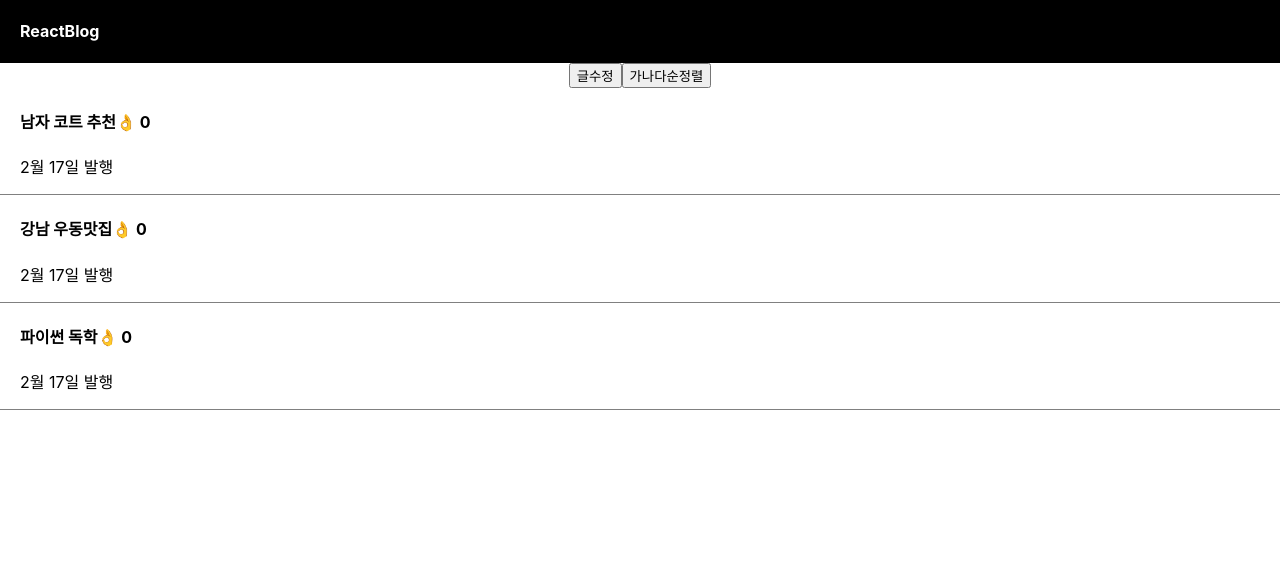
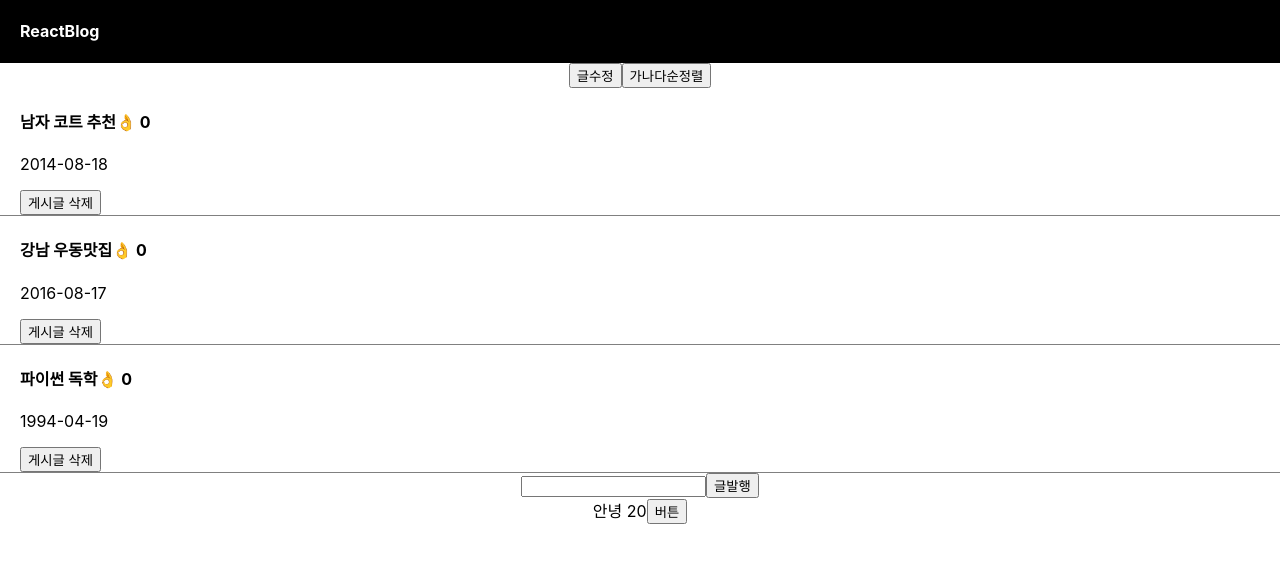
Before and after one commit to JunFe23/blog, a React (Create React App) app: page / in a window 1280 px wide. Shown: the top 562 px of the page. Built offline with nearby package versions, Linux system fonts and the light colour scheme.

Commit message:
class를 이용한 옛날 react문법

```diff
--- a/src/App.js
+++ b/src/App.js
@@ -2,7 +2,7 @@
 
 import logo from './logo.svg';
 import './App.css';
-import { useState } from 'react';
+import React, { useState } from 'react';
 
 function App() {
 
@@ -11,6 +11,8 @@ function App() {
   let [따봉, 따봉변경] = useState([0,0,0]);
   let [modal, setModal] = useState(false);
   let [title, setTitle] = useState(0);
+  let [입력값, 입력값변경] = useState('');
+  let [date, setDate] = useState(['2014-08-18', '2016-08-17', '1994-04-19']);
 
   return (
     <div className="App">
@@ -52,21 +54,54 @@ function App() {
           return (
             <div className="list" key={i}>
               <h4 onClick={()=>{ setModal(!modal); setTitle(i)}}>{ 글제목[i] }
-                <span onClick={()=>{
+                <span onClick={(e)=>{ e.stopPropagation();
                 let repl = [...따봉];
                 repl[i] = repl[i] + 1
                 따봉변경(repl)
                 }}>👌</span> {따봉[i]}</h4>
-              <p>2월 17일 발행</p>
+              <p>{date[i]}</p>
+              <button onClick={()=>{
+                let del = [...글제목];
+                del.splice(i,1);
+                글제목변경(del);
+              }}>게시글 삭제</button>
             </div>
           )
         })
       }
 
+      <input onChange={(e)=>{
+        입력값변경(e.target.value)
+      }} />
+      <button onClick={()=>{
+        let check = 입력값;
+        if(check != null && check != ''){
+          const nowDate = new Date();
+          var year = nowDate.getFullYear();
+          var month = ('0' + (nowDate.getMonth() + 1)).slice(-2);
+          var day = ('0' + nowDate.getDate()).slice(-2);
+          var todate = year + '-' + month + '-' + day;
+
+          let 추가글제목 = [...글제목];
+          let 추가따봉 = [...따봉];
+          let addDate = [...date];
+          추가글제목.unshift(입력값);
+          추가따봉.unshift(0);
+          addDate.unshift(todate);
+          글제목변경(추가글제목);
+          따봉변경(추가따봉);
+          setDate(addDate);
+        } else {
+          alert('공백을 입력할 수 없습니다. 글을 작성해주세요.')
+        }
+
+      }}>글발행</button>
+
+
       {
-        modal == true ? <Modal color={'skyblue'} 글제목={글제목} 글제목변경={글제목변경} title={title} /> : null
+        modal == true ? <Modal color={'skyblue'} 글제목={글제목} 글제목변경={글제목변경} title={title} date={date} /> : null
       }
-
+<Modal2></Modal2>
     </div>
   );
 }
@@ -75,11 +110,31 @@ function Modal(props){
   return(
       <div className='modal' style={{background: props.color}} >
         <h4>{props.글제목[props.title]}</h4>
-        <p>날짜</p>
+        <p>{props.date}</p>
         <p>상세내용</p>
         <button>글수정</button>
       </div>
   )
 }
 
+// class로도 컴포넌트를 만들 수 있다.
+class Modal2 extends React.Component {
+  constructor(props){
+    super(props);
+    this.state = {
+      name : 'kim',
+      age : 20
+    }
+  }
+  render(){
+    return (
+      <div>안녕 {this.state.age}
+        <button onClick={()=>{
+          this.setState({age : 21})
+        }}>버튼</button>
+      </div>
+    )
+  }
+}
+
 export default App;
```
Also changed, not shown: 1 other file (tests, documents, lock files or other folders).
